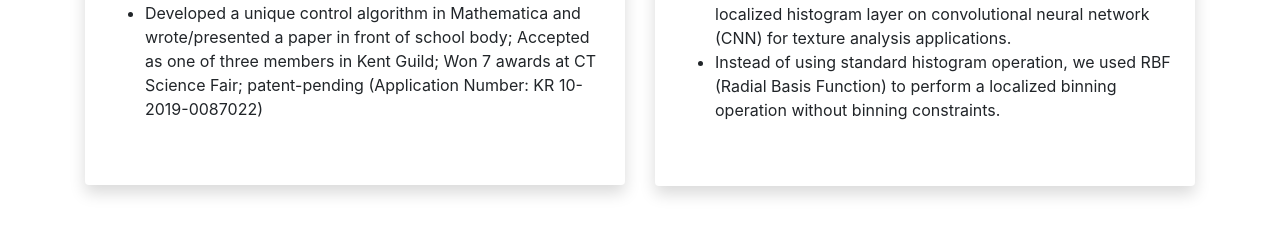
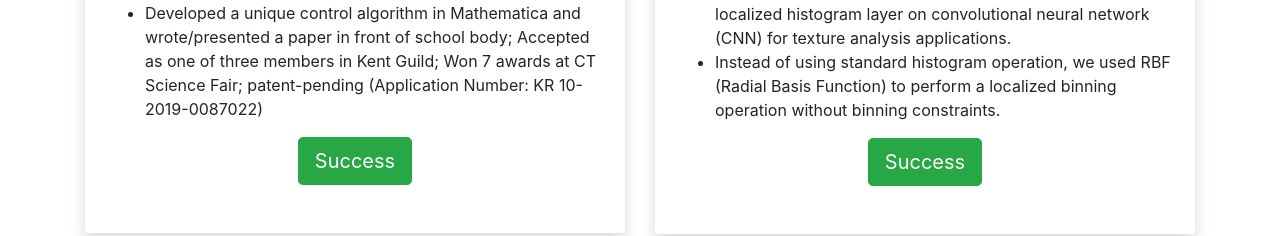
Before and after one commit to hashirshoaeb/home, a React (Create React App) app: page / in a window 1280 px wide. Shown: the part 1840-2076 px from the top of the page. Built offline with nearby package versions, Linux system fonts and the light colour scheme; no server answers.

Commit message:
Update ExperienceCard.jsx

```diff
--- a/src/components/home/ExperienceCard.jsx
+++ b/src/components/home/ExperienceCard.jsx
@@ -29,6 +29,9 @@ const ExperienceCard = ({data}) => {
                         </ul>
                     <div>
                     </div>
+                    <Button variant="success" size="lg">
+                      Success
+                    </Button>{' '}
                 </Card.Body>
             </Card>
         </Col>
```
